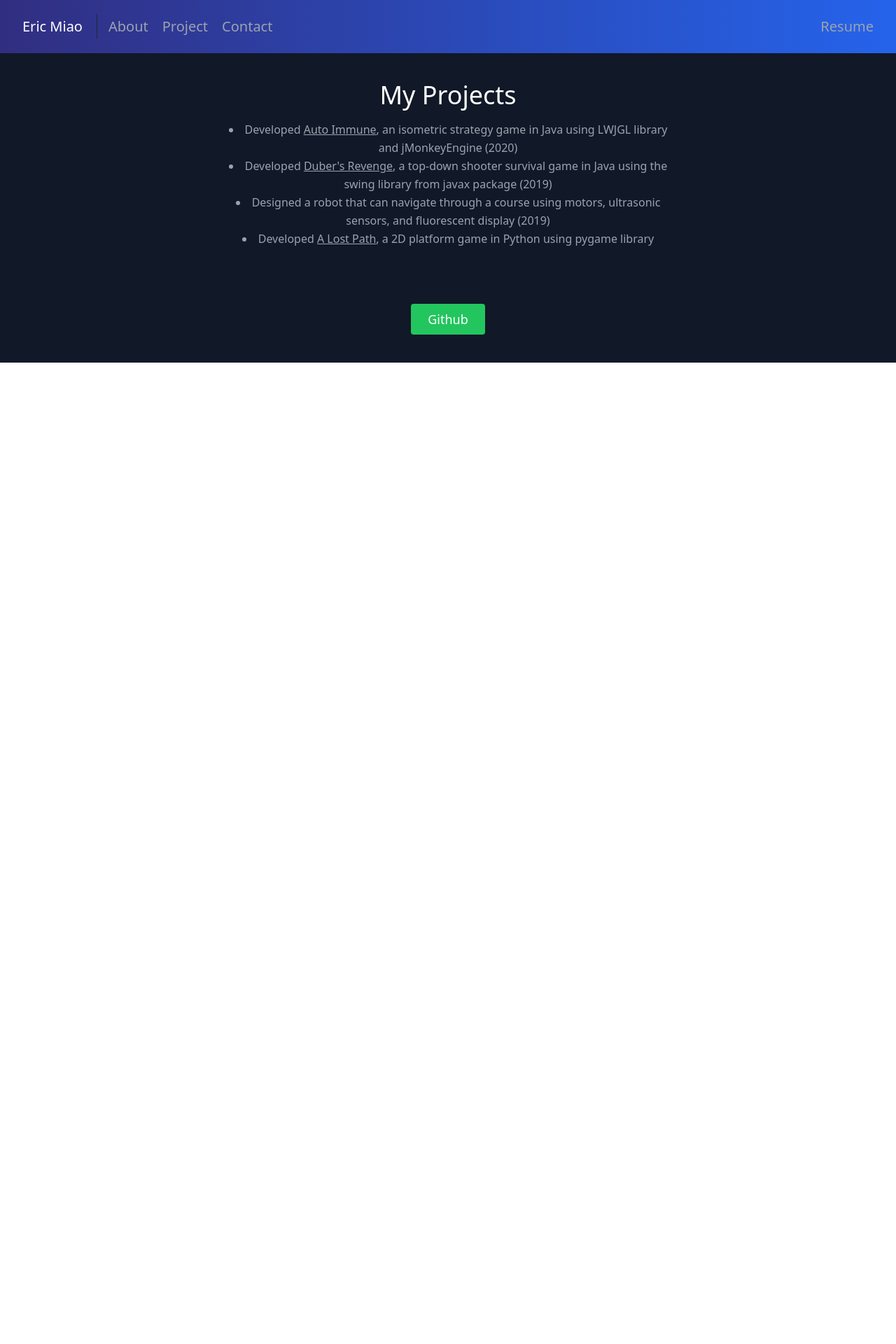
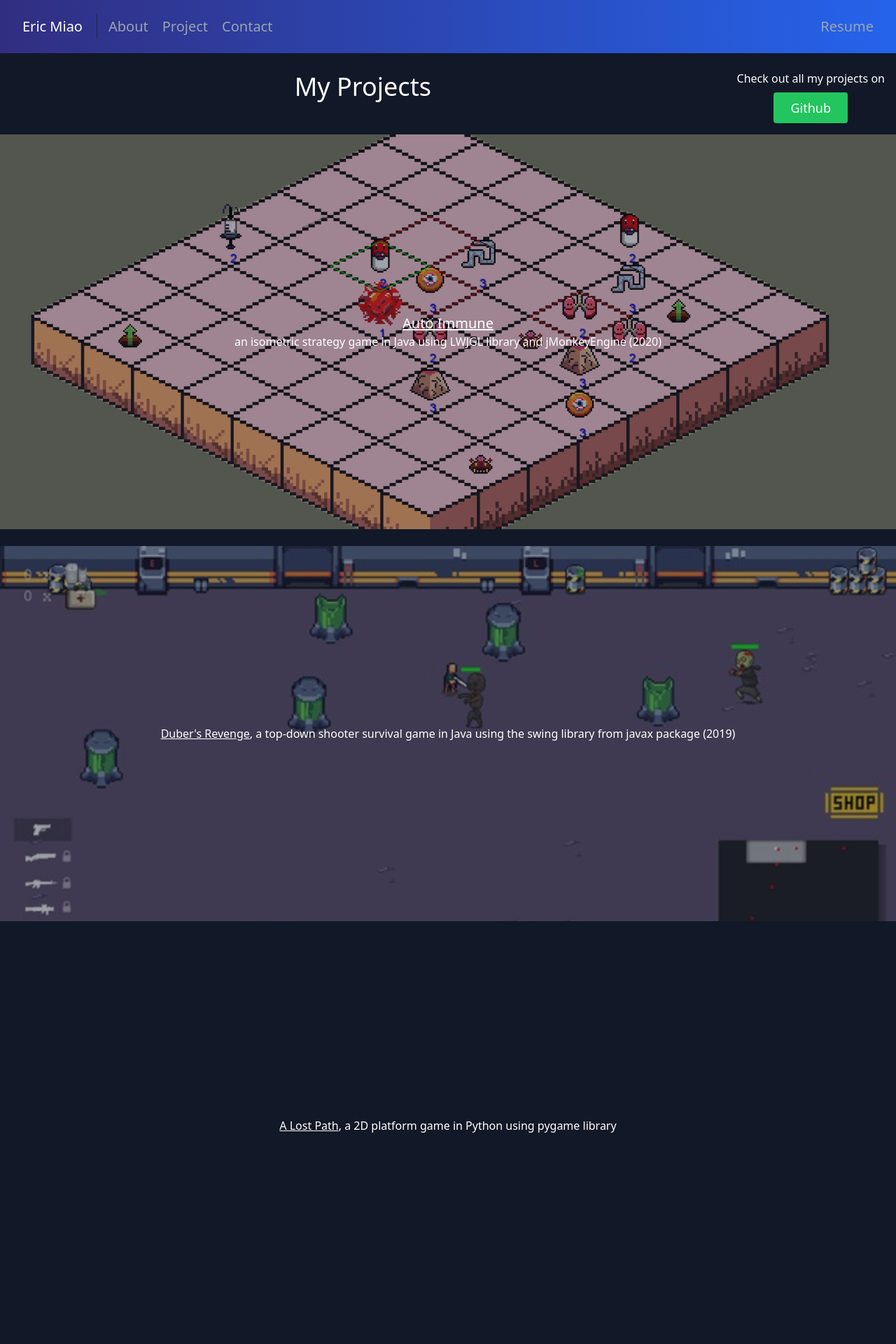
Before and after one commit to MiaoE/Eric-Miao-Personal-Portfolio, a React (Create React App) app: page /projects in a window 1280 px wide. Shown: the top 1920 px of the page at 70% size. Before the commit the page ends 800 px from the top, so only its background shows below. Built offline with nearby package versions, Linux system fonts and the light colour scheme.

Commit message:
added custom backgrounds to all pages

```diff
--- a/src/App.js
+++ b/src/App.js
@@ -7,7 +7,7 @@ import {Route, Switch} from "react-router-dom";
 
 function App() {
   return (
-    <main className="text-white bg-homebg bg-no-repeat bg-fixed bg-center bg-gray-900 body-font">
+    <main className="text-white body-font">
       <Navbar />
       <Switch>
         <Route path="/" component={Home} exact />
--- a/src/components/Contact.js
+++ b/src/components/Contact.js
@@ -30,7 +30,7 @@ export default function Contact() {
   }
 
   return (
-    <section id="contact" className="relative">
+    <section id="contact" className="relative bg-homebg bg-no-repeat bg-fixed bg-center w-full h-screen">
       <div className="container px-5 py-10 mx-auto flex sm:flex-nowrap flex-wrap">
         <div className="md:w-1/4 sm:w-1/3 rounded-lg overflow-hidden sm:mr-10 p-10 flex flex-row items-end justify-center relative">
           <button onClick={emailCopy} className="container w-16 h-16 bg-gray-200 bg-opacity-30 hover:bg-opacity-70 rounded-full md:mr-8 sm:mr-2 justify-items-center">
--- a/src/components/Home.js
+++ b/src/components/Home.js
@@ -3,8 +3,8 @@ import {Link} from "react-router-dom";
 
 export default function Home() {
     return(
-        <section id="home" className="container mx-auto flex px-10 py-20 md:flex-row flex-col items-center bg-gray-900 bg-opacity-50">
-            <div className="lg:flex-grow md:w-1/2 lg:pr-24 md:pr-16 flex flex-col md:text-center mb-16 md:mb-0 items-center">
+        <section id="home" className="flex px-10 sm:py-10 md:py-20 md:flex-row flex-col bg-homebg bg-no-repeat bg-fixed bg-center items-center">
+            <div className="container lg:flex-grow mx-auto md:w-1/2 lg:pr-24 md:pr-16 flex flex-col md:text-center pb-16 md:pb-12 items-center bg-gray-900 bg-opacity-30">
                 <h1 className="title-font sm:text-4xl text-3xl mb-4 pr-2 pl-2 pt-1 pb-2 font-medium text-white text-center justify-center">
                     Hello, I'm Eric
                 </h1>
--- a/src/components/Projects.js
+++ b/src/components/Projects.js
@@ -2,20 +2,50 @@ import React from "react";
 
 export default function Projects() {
   return (
-    <section id="projects" className="text-gray-400 bg-gray-900 body-font">
-      <div className="container px-5 py-10 mx-auto text-center lg:px-40">
+    <section id="projects" className="bg-gray-900 body-font">
+      <div className="py-2 mx-auto text-center">
         <div className="flex flex-col w-full mb-20">
-          <h1 className="sm:text-4xl text-3xl font-medium title-font mb-4 text-white">
-            My Projects
-          </h1>
-          <p className="lg:w-2/3 mx-auto leading-relaxed text-base">
-            <li>Developed <a href="https://github.com/MiaoE/Auto-Immune" className="underline">Auto Immune</a>, an isometric strategy game in Java using LWJGL library and jMonkeyEngine (2020)</li>
-            <li>Developed <a href="https://github.com/MiaoE/Dubers-Revenge" className="underline">Duber's Revenge</a>, a top-down shooter survival game in Java using the swing library from javax package (2019)</li>
-            <li>Designed a robot that can navigate through a course using motors, ultrasonic sensors, and fluorescent display (2019)</li>
-            <li>Developed <a href="https://github.com/MiaoE/Lost-Path" className="underline">A Lost Path</a>, a 2D platform game in Python using pygame library</li>
-          </p>
+          <div className="flex flex-row">
+            <h1 className="sm:text-4xl text-3xl font-medium title-font mb-12 text-white m-auto">
+              My Projects
+            </h1>
+            <div className="flex-col justify-center items-right p-4">
+              <p className="pb-2">Check out all my projects on</p>
+              <a
+                href="https://github.com/MiaoE?tab=repositories"
+                target="_blank"
+                className="inline-flex text-white bg-green-500 border-0 py-2 px-6 focus:outline-none hover:bg-green-600 rounded text-lg">
+                Github
+              </a>
+            </div>
+          </div>
+          <div className="bg-autoimmunebg h-3/4 bg-fixed bg-no-repeat bg-center bg-cover w-full mx-auto">
+            <div className="bg-gray-900 py-64 bg-opacity-40">
+              <h1 className="text-xl title-font text-white"><a href="https://github.com/MiaoE/Auto-Immune" className="underline">Auto Immune</a></h1>
+              an isometric strategy game in Java using LWJGL library and jMonkeyEngine (2020)
+            </div>
+          </div>
+          <br className="container py-10 px-10" />
+          <div className="bg-duberbg h-3/4 bg-fixed bg-no-repeat bg-center bg-cover w-full mx-auto">
+            <div className="bg-gray-900 py-64 bg-opacity-40">
+              <h1 className="text-xl title-font text-white"></h1>
+              <a href="https://github.com/MiaoE/Dubers-Revenge" className="underline">Duber's Revenge</a>, a top-down shooter survival game in Java using the swing library from javax package (2019)
+            </div>
+          </div>
+          <br className="container py-10 px-10" />
+          <div className="w-full h-3/4 py-64 mx-auto">
+            <h1 className="text-xl title-font text-white"></h1>
+            <a href="https://github.com/MiaoE/Lost-Path" className="underline">A Lost Path</a>, a 2D platform game in Python using pygame library
+          </div>
+          <br className="container py-10 px-10" />
+          <div className="w-full h-3/4 py-64 mx-auto">
+            <h1 className="text-xl title-font text-white">RoboCar</h1>
+            Designed a robot that can navigate through a course using motors, ultrasonic sensors, and fluorescent display (2019)
+          </div>
+          <br className="container py-10 px-10" />
         </div>
-        <div className="flex justify-center items-right">
+        <div className="flex-col justify-center items-right">
+          <p className="pb-2">Check out all my projects on</p>
           <a
             href="https://github.com/MiaoE?tab=repositories"
             target="_blank"
--- a/tailwind.config.js
+++ b/tailwind.config.js
@@ -7,6 +7,10 @@ module.exports = {
     extend: {
       backgroundImage: {
         'homebg' : "url('/public/assets/bgimghome.jpg')",
+        'autoimmunebg' : "url('/public/assets/AutoImmuneSnap.png')",
+        'duberbg' : "url('/public/assets/DubersRevengeSnap.jpg')",
+        'campbg' : "url('/public/assets/campbg.jpg')",
+        'uoftbg' : "url('/public/assets/uoftbg.jpg')",
       }
     },
   },
```
Also changed, not shown: src/components/About.js (+33 -31 lines), public/assets/uoftbg.jpg (added), 1 other file (tests, documents, lock files or other folders).
